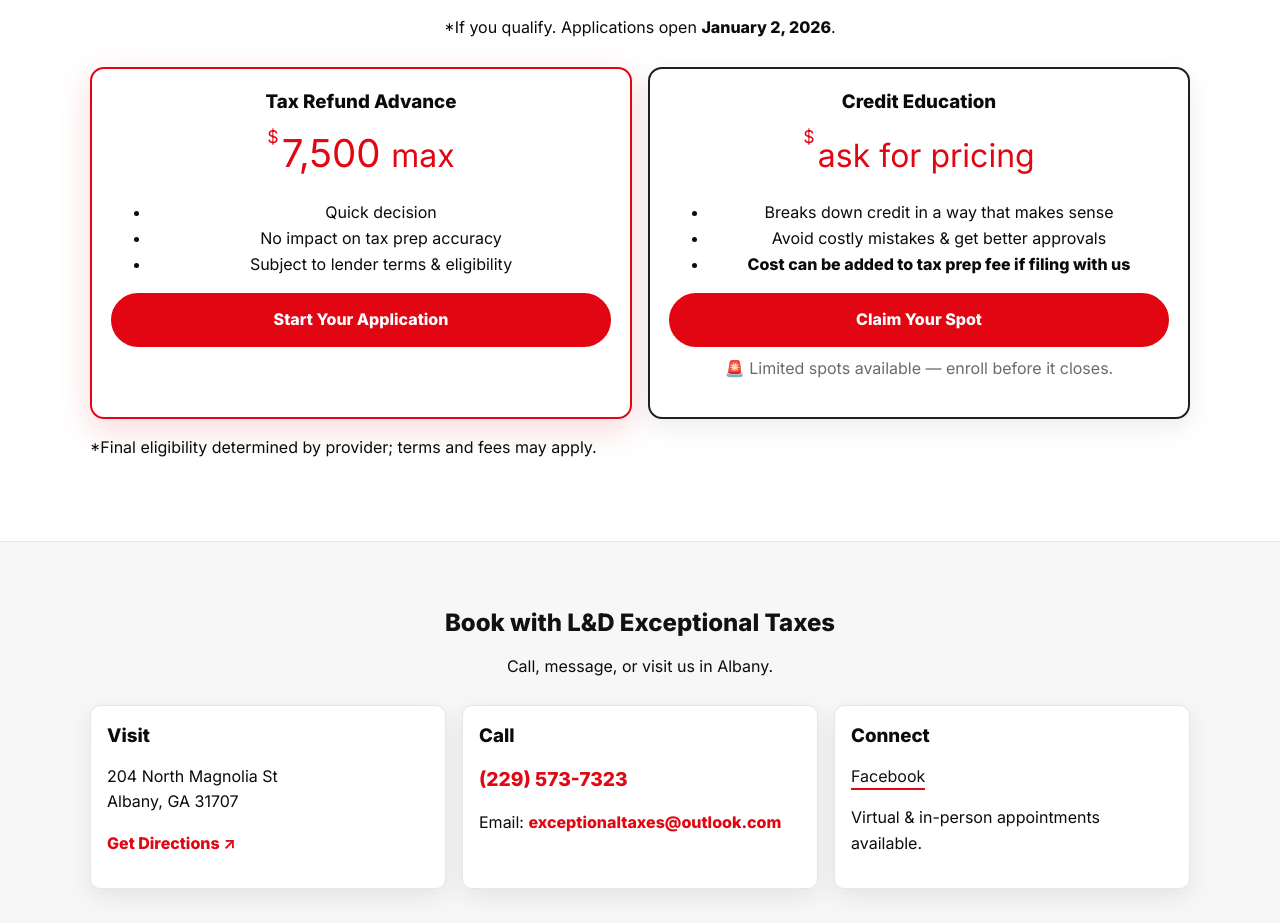
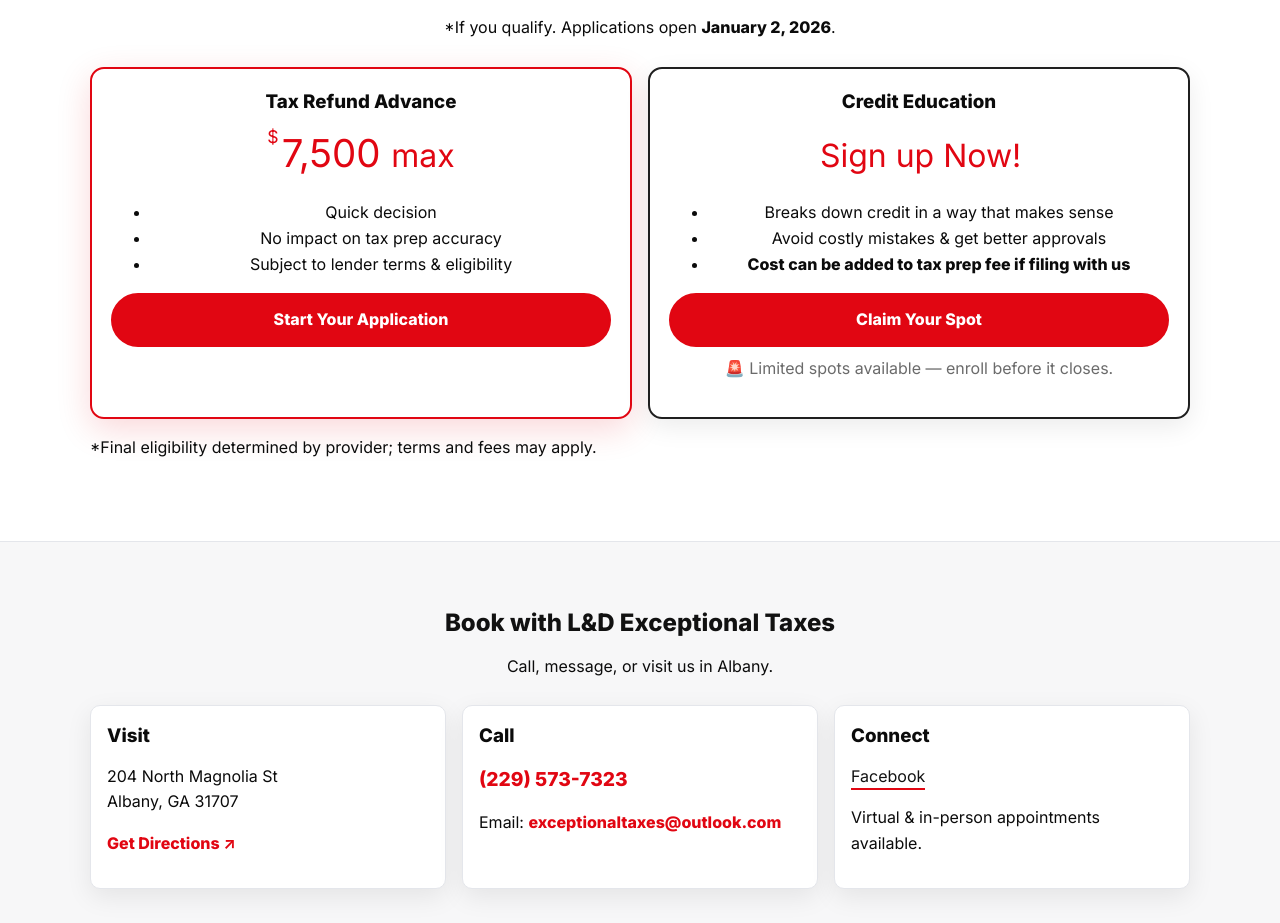
Before and after one commit to Dcutie/exceptional-taxes, a plain HTML site: page index.html in a window 1280 px wide. Shown: the part 1405-2328 px from the top of the page. Drawn offline with Linux system fonts and the light colour scheme.

Commit message:
Update pricing text for Credit Education card

```diff
--- a/index.html
+++ b/index.html
@@ -294,7 +294,7 @@
       <!-- New: Credit Education card -->
       <article class="price-card" aria-label="Credit Education">
         <h3>Credit Education</h3>
-        <p class="price"><span>$</span><small>ask for pricing</small></p>
+        <p class="price"><span></span><small>Sign up Now!</small></p>
         <ul>
           <li>Breaks down credit in a way that makes sense</li>
           <li>Avoid costly mistakes &amp; get better approvals</li>
```
